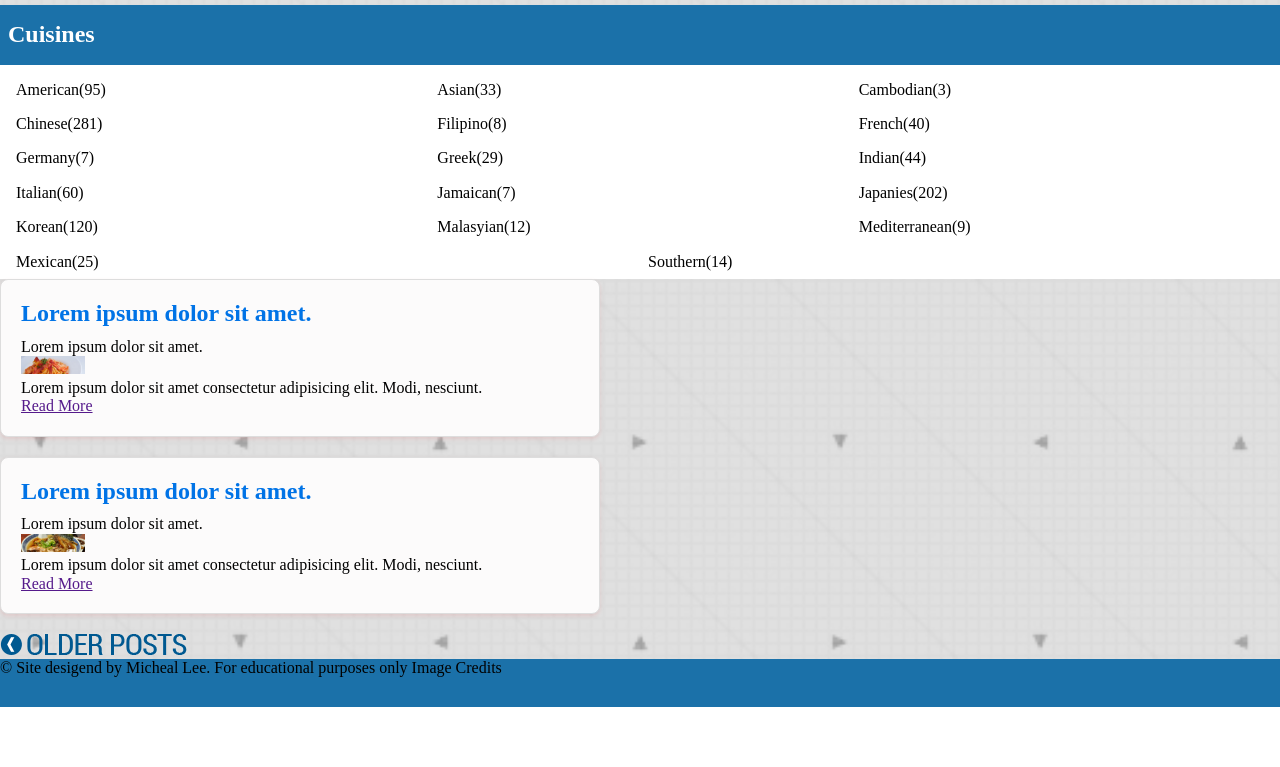
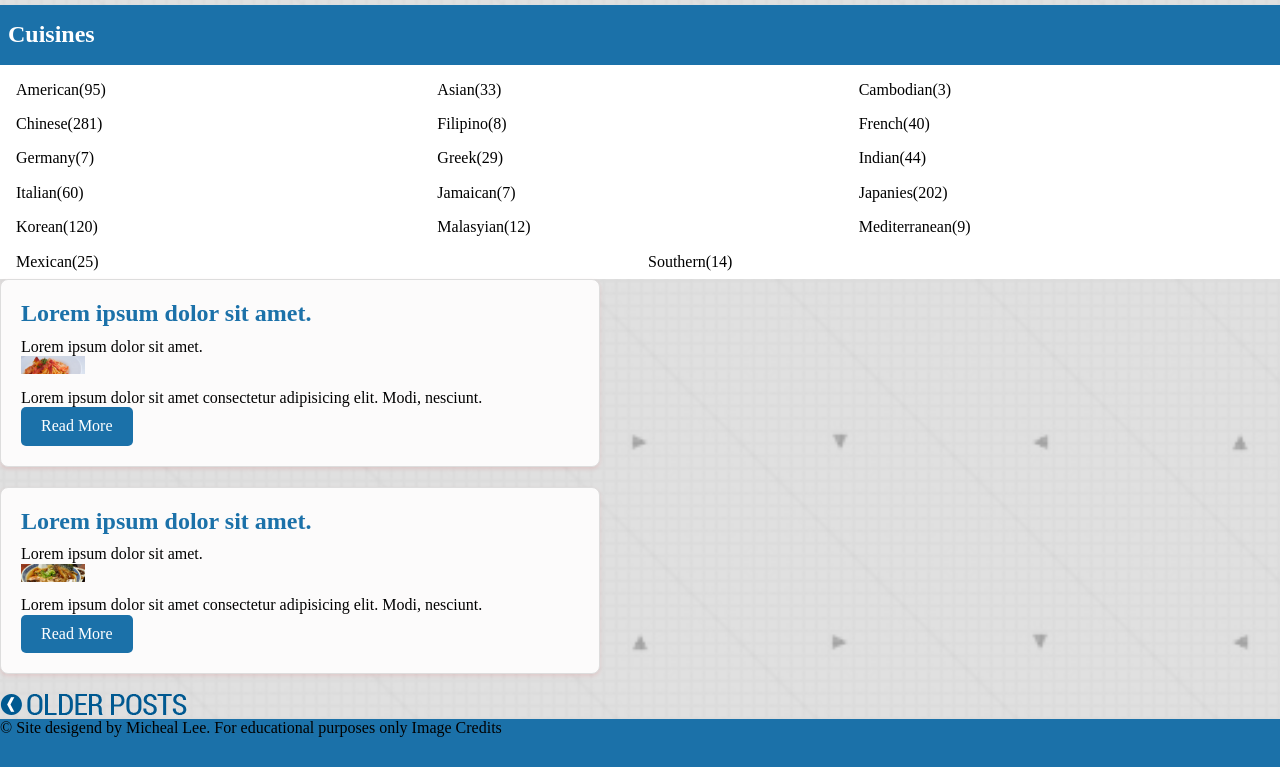
Before and after one commit to Elreyleon55/Fwd-project-2, a plain HTML site: page Index.html in a window 1280 px wide. Shown: the part 758-1525 px from the top of the page. Before the commit the page ends 1465 px from the top, so only its background shows below. Drawn offline with nearby package versions, Linux system fonts and the light colour scheme; files that its build step writes are made by us from their sources.

Commit message:
change the button read more

```diff
--- a/scss/_food_article.scss
+++ b/scss/_food_article.scss
@@ -12,6 +12,22 @@
 
 .food-info-1 h2, .food-info-2 h2 {
   font-size: 1.5em;
-  color: #0073e6;
+  color: #1b71a9;
   margin-bottom: 10px;
 }
+
+.food-info-1 img, .food-info-2 img {
+  /*max-width: 100%; */
+  height: auto;
+  margin-bottom: 10px;
+}
+
+
+.food-info-1 a, .food-info-2 a {
+  display: inline-block;
+  padding: 10px 20px;
+  background-color: #1b71a9;
+  color: #fff;
+  text-decoration: none;
+  border-radius: 5px;
+}
```
